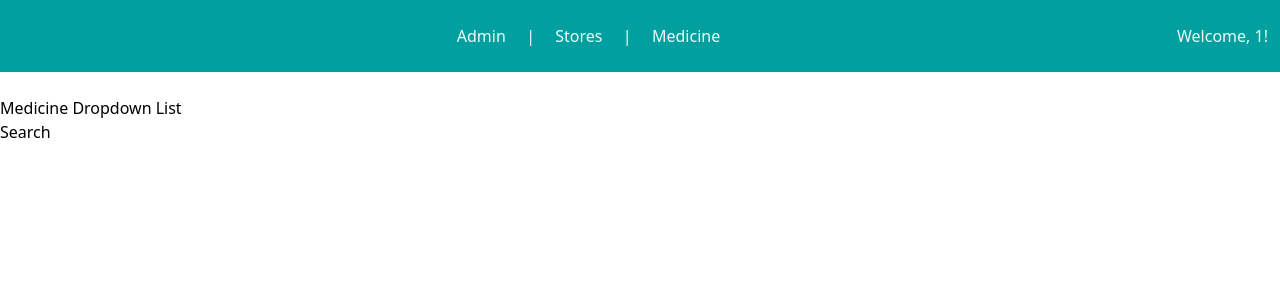
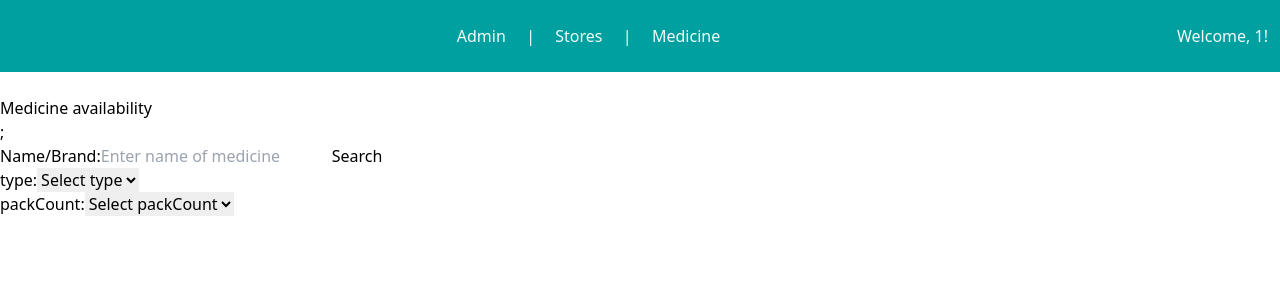
Before and after one commit to rizvan93/pharmacy-availability-checker, a React (Vite) app: page /consumers/medicines in a window 1280 px wide. Shown: the top 300 px of the page. Built offline with nearby package versions, Linux system fonts and the light colour scheme.

Commit message:
complete medicine search and results. store availability outstanding

```diff
--- a/controllers/medicinesController.js
+++ b/controllers/medicinesController.js
@@ -34,9 +34,10 @@ const show = async (req, res) => {
 };
 
 const index = async (req, res) => {
+  const query = req.query || {};
   try {
-    const allMedicines = await Medicine.find({});
-    res.status(200).json(allMedicines);
+    const medicines = await Medicine.find(query);
+    res.status(200).json(medicines);
   } catch (error) {
     res.status(400).json({ error });
   }
--- a/src/pages/Consumers/MedChecker/MedAvailabilityPage.jsx
+++ b/src/pages/Consumers/MedChecker/MedAvailabilityPage.jsx
@@ -1,21 +1,40 @@
-import { useState } from "react";
-import MedAvailabilitySearch from "./MedAvailabilitySearch";
+import { useEffect, useState } from "react";
+import MedCard from "./MedCard";
+import MedNameForm from "./MedNameForm";
+import MedSelectForm from "./MedSelectForm";
 
-export default function MedAvailability() {
-  // const [medicines, setMedicines] = useState(null)
+const MedAvailability = () => {
+  const [medicines, setMedicines] = useState(null);
 
-  // useEffect(() => {
-  //   const getMedicines = async () => {
-  //     const response = await fetch("/api/medicines")
-  //     const data = await response.json()
-  //     setMedicines(data)
-  //   };
-  //   getMedicines()
-  // }, [])
+  const [medicines1, setMedicines1] = useState(null);
+  useEffect(() => {
+    setMedicines1(medicines);
+  }, [medicines]);
+
+  const [medicines2, setMedicines2] = useState(null);
+  useEffect(() => {
+    setMedicines2(medicines1);
+  }, [medicines1]);
 
   return (
     <>
-      <MedAvailabilitySearch />
+      <h1>Medicine availability</h1>;
+      <MedNameForm setMedicines={setMedicines} />
+      <MedSelectForm
+        medicines={medicines}
+        field="type"
+        setMedicines={setMedicines1}
+      />
+      <MedSelectForm
+        medicines={medicines1}
+        field="packCount"
+        setMedicines={setMedicines2}
+      />
+      {medicines2?.map((m) => (
+        <MedCard medicine={m} />
+      ))}
     </>
   );
-}
+};
+
+export default MedAvailability;
--- a/src/pages/Consumers/MedChecker/MedAvailabilitySearch.jsx
+++ /dev/null
@@ -1,12 +0,0 @@
-import { Link } from "react-router-dom";
-
-export default function MedAvailabilitySearch() {
-  return (
-    <>
-      <h2>Medicine Dropdown List</h2>
-      <Link to={"/consumers/medicines/available"}>
-        <button>Search</button>
-      </Link>
-    </>
-  );
-}
--- a/src/pages/Consumers/MedChecker/MedAvailabilityStores.jsx
+++ /dev/null
@@ -1,7 +0,0 @@
-export default function MedAvailabilityStores() {
-  return (
-    <>
-      <h2>List of Stores</h2>
-    </>
-  );
-}
--- /dev/null
+++ b/src/pages/Consumers/MedChecker/MedCard.jsx
@@ -0,0 +1,13 @@
+const MedCard = ({ medicine }) => {
+  return (
+    <>
+      <hr />
+      <h4>{medicine.name}</h4>
+      <p>{medicine.type}</p>
+      <p>{medicine.packCount}</p>
+      <button>Check Availability</button>
+    </>
+  );
+};
+
+export default MedCard;
--- /dev/null
+++ b/src/pages/Consumers/MedChecker/MedNameForm.jsx
@@ -0,0 +1,29 @@
+import { useState } from "react";
+
+const MedNameForm = ({ setMedicines }) => {
+  const [name, setName] = useState("");
+
+  const handleSubmit = async (event) => {
+    event.preventDefault();
+    const response = await fetch(`/api/medicines?name=${name}`);
+    const data = await response.json();
+    setMedicines(data);
+  };
+
+  return (
+    <form onSubmit={handleSubmit}>
+      <label>
+        Name/Brand:
+        <input
+          name="name"
+          value={name}
+          placeholder="Enter name of medicine"
+          onChange={(e) => setName(e.target.value)}
+        />
+      </label>
+      <button>Search</button>
+    </form>
+  );
+};
+
+export default MedNameForm;
--- /dev/null
+++ b/src/pages/Consumers/MedChecker/MedSelectForm.jsx
@@ -0,0 +1,27 @@
+import MedSelectOption from "./MedSelectOption";
+
+const MedSelectForm = ({ medicines, setMedicines, field }) => {
+  const uniqueOptions = new Set(medicines?.map((m) => m[field]));
+  const options = Array.from(uniqueOptions);
+
+  const handleChange = (event) => {
+    const option = event.target.value;
+    setMedicines(medicines.filter((m) => m[field] === option));
+  };
+
+  return (
+    <form>
+      <label>
+        {field}:
+        <select onChange={handleChange}>
+          <option value="">Select {field}</option>
+          {options?.map((o, index) => (
+            <MedSelectOption option={o} key={index} />
+          ))}
+        </select>
+      </label>
+    </form>
+  );
+};
+
+export default MedSelectForm;
--- /dev/null
+++ b/src/pages/Consumers/MedChecker/MedSelectOption.jsx
@@ -0,0 +1,11 @@
+const MedSelectOption = ({ option }) => {
+  const toTitleCase = (str) => {
+    return str.replace(/\w\S*/g, function (txt) {
+      return txt.charAt(0).toUpperCase() + txt.substr(1).toLowerCase();
+    });
+  }; //taken from https://stackoverflow.com/questions/196972/convert-string-to-title-case-with-javascript
+
+  return <option value={option}>{option}</option>;
+};
+
+export default MedSelectOption;
```
